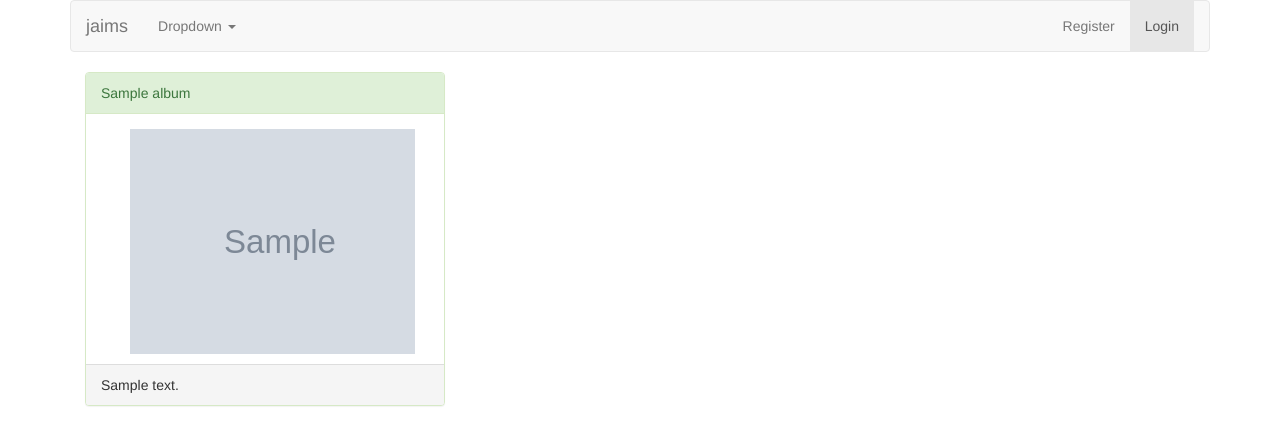
After one commit to midfies/django-imager, a Django app: a page that uses imagersite/imager_images/templates/imager_images/album_gallery.html in a window 1280 px wide. The commit adds this page. Shown: the top 445 px of the page. Run offline with Django 3.2, Linux system fonts and the light colour scheme; tables that the repository leaves empty hold one stand-in row (values such as "Sample post"); grey boxes marked "Sample" are stand-in pictures; some libraries are stand-ins or nearby versions.

Commit message:
fixin stash

```diff
--- /dev/null
+++ b/imagersite/imager_images/templates/imager_images/album_gallery.html
@@ -0,0 +1,22 @@
+{% extends 'base.html' %}
+{% load static %}
+{% load thumbnail %}
+{% block css %}<link href="{% static 'style.css' %}" rel="stylesheet">{% endblock %}
+{% block title %}Public Album Gallery{% endblock %}
+
+
+{% block body %}
+<div class="container">
+  <div class="row">
+        {% for album in albums %}
+            <div class="col-sm-4">
+              <div class="panel panel-success">
+                <div class="panel-heading">{{album.title}}</div>
+                <div class="panel-body crop"><a href="{% url 'album' album.id %}"><img src="{{ album.cover_photo.photo.url }}"/></a></div>
+                <div class="panel-footer">{{album.description}}</div>
+              </div>
+            </div>
+        {% endfor %}
+</div>
+</div><br>
+{% endblock %}
--- a/imagersite/imager_images/templates/imager_images/library.html
+++ b/imagersite/imager_images/templates/imager_images/library.html
@@ -17,9 +17,9 @@
                 <div class="panel-heading">{{album.title}}</div>
                 <div class="panel-body crop"><a href="{% url 'album' album.id %}">
             {% if album.cover_photo %}
-                <a href="{% url 'album' album.id %}"><li><img src="{{ album.cover_photo.photo.url }}" height = 100, width= 100/></li></a>
+                <a href="{% url 'album' album.id %}"><img src="{{ album.cover_photo.photo.url }}" height = 100, width= 100/></a>
             {% else %}
-                <a href="{% url 'album' album.id %}"><li><img src="{% static 'generic.jpg' %}"height = 100, width= 100/></li></a>
+                <a href="{% url 'album' album.id %}"><img src="{% static 'generic.jpg' %}"height = 100, width= 100/></a>
             {% endif %}
             </div>
                 <div class="panel-footer">{{album.description}}</div>
--- /dev/null
+++ b/imagersite/imagersite/static/style.css
@@ -0,0 +1,11 @@
+.crop {
+ height: 250px;
+ width: 300px;
+ overflow: hidden;
+ margin: 0 auto;
+}
+.crop img {
+ height: auto;
+ width: 300px;
+
+}
```
Also changed, not shown: imagersite/imager_images/templates/imager_images/photo.html (added, +16 -0 lines), imagersite/imager_images/templates/imager_images/photo_gallery.html (added, +23 -0 lines).
